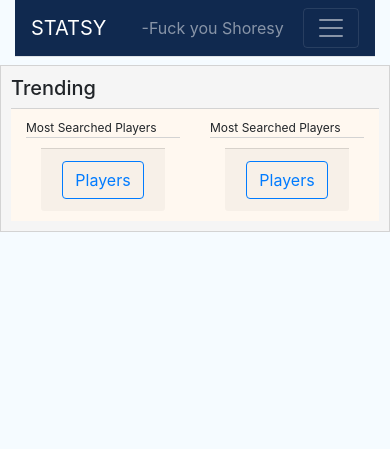
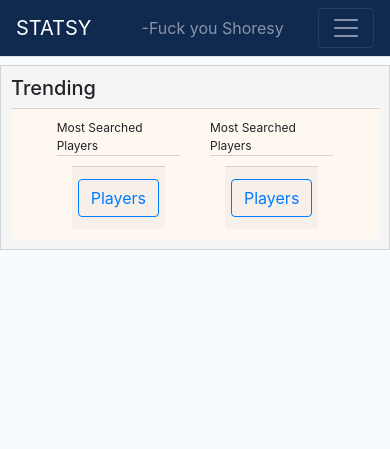
Before and after one commit to RippyTheGator/statsy, a Django app: template blog/templates/blog/home.html in a window 390 px wide. Shown: the top 449 px of the page. Run offline with Django 3.2, Linux system fonts and the light colour scheme; the template is opened without the code that fills it, so the values that code supplies are empty; some libraries are stand-ins or nearby versions.

Commit message:
index changes

```diff
--- a/stats/templates/stats/index.html
+++ b/stats/templates/stats/index.html
@@ -24,7 +24,7 @@
 
  <body class="d-flex flex-column" style="min-height: 100vh; background-color: #f5fbff">
      <!-- Page Content -->
-     <header class="container-fluid">
+     <header>
          <nav class="navbar navbar-expand-lg navbar-dark border-bottom" style="background-color:#10294f">
              <a class="navbar-brand" href="{% url 'home' %}">STATSY</a>
              <div class="navbar-text">-Fuck you Shoresy</div>
@@ -63,7 +63,7 @@
                      <h5>Trending</h5>
                      <div class="content-article">
                          <div class="row justify-content-center">
-                             <div class="col-6" style="font-size: 12px;">
+                             <div class="col-5" style="font-size: 12px;">
                                  Most Searched Players
                                  <div class="content-article" style="font-size: 12px; min-width: 50%;">
                                      {% for player in trending_player %}
@@ -74,7 +74,7 @@
                                      </div>
                                  </div>
                              </div>
-                             <div class="col-6" style="font-size: 12px;">
+                             <div class="col-5" style="font-size: 12px;">
                                  Most Searched Players
                                  <div class="content-article" style="font-size: 12px; min-width:50%">
                                      {% for player in trending_player %}
@@ -91,7 +91,7 @@
          </div>
              <div class="row">
                  <div class="container">
-                 <div class="col-md-12">
+                 <div class="col-md-10">
                      {% block content %}
                      {% endblock %}
                  </div>
```
